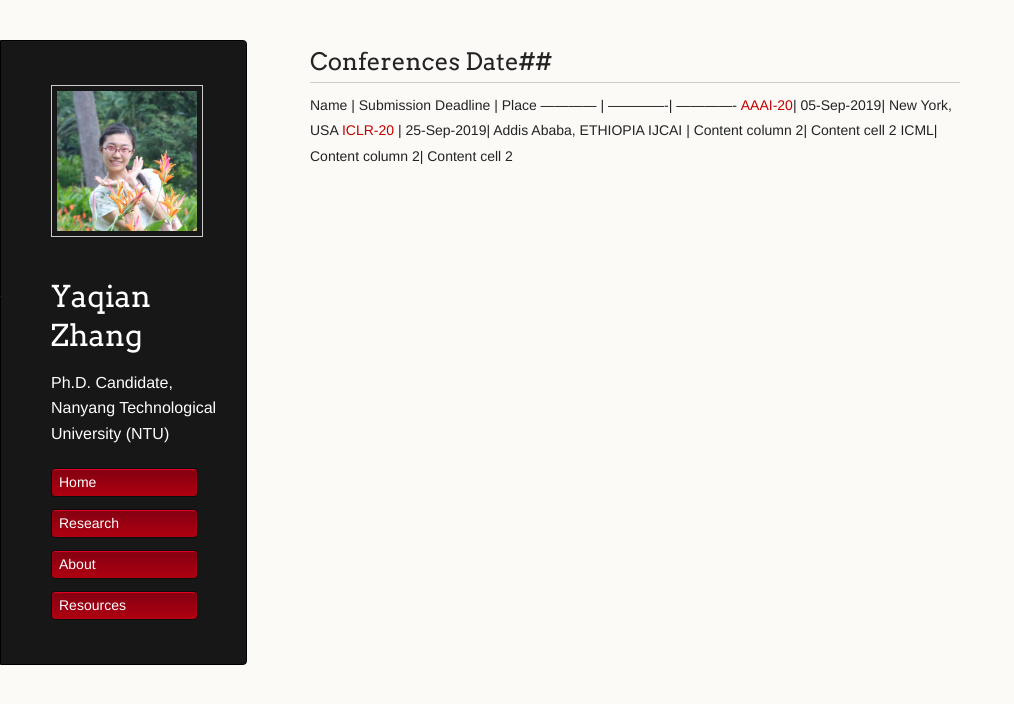
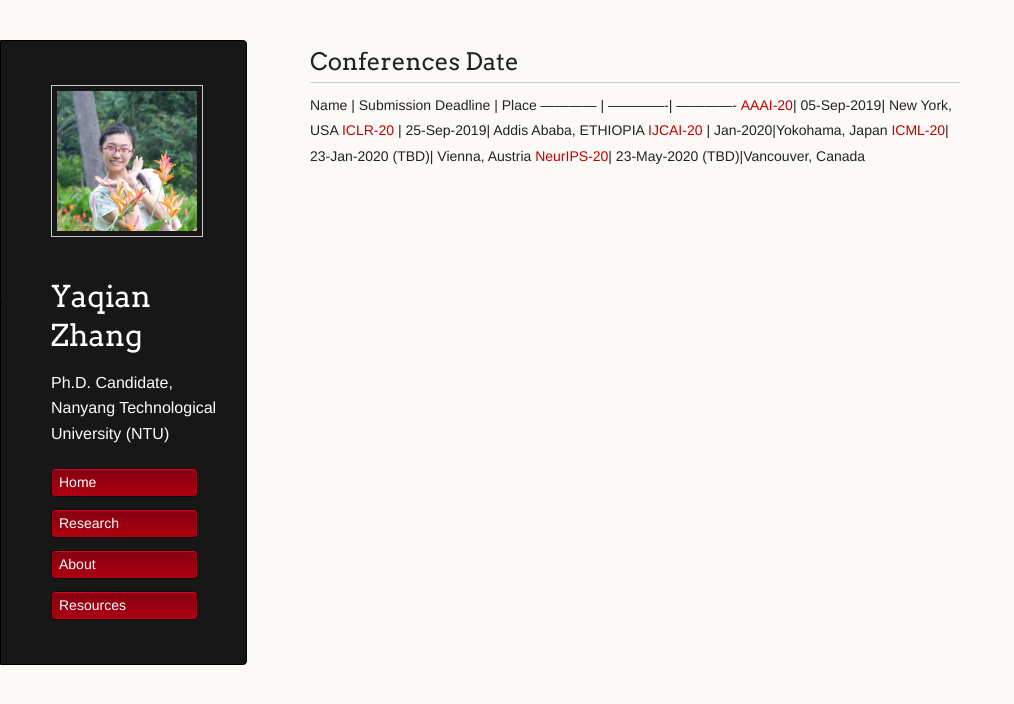
Before and after one commit to YaqianZhang/yaqianzhang.github.io, a Jekyll site: the page built from resource/index.md, in a window 1280 px wide. Shown: the top 704 px of the page, without its empty margins (0-1014 px from the left). Built offline with Jekyll 4.4.1, drawn with Linux system fonts in a browser that asks for light colours; our own code applies the rules of GitHub Pages for plain Markdown files.

Commit message:
Update index.md

```diff
--- a/resource/index.md
+++ b/resource/index.md
@@ -1,7 +1,11 @@
-## Conferences Date##
+---
+layout: default
+---
+## Conferences Date
 Name | Submission Deadline | Place
 ------------ | -------------| -------------
 [AAAI-20](https://aaai.org/Conferences/AAAI-20/)| 05-Sep-2019| New York, USA
 [ICLR-20](https://iclr.cc/) | 25-Sep-2019| Addis Ababa, ETHIOPIA
-IJCAI | Content column 2| Content cell 2
-ICML| Content column 2| Content cell 2
+[IJCAI-20](http://www.ijcai20.org) | Jan-2020|Yokohama, Japan
+[ICML-20](https://icml.cc/Conferences/2020)| 23-Jan-2020 (TBD)| Vienna, Austria
+[NeurIPS-20](https://nips.cc/Conferences/2020)| 23-May-2020 (TBD)|Vancouver, Canada
```
